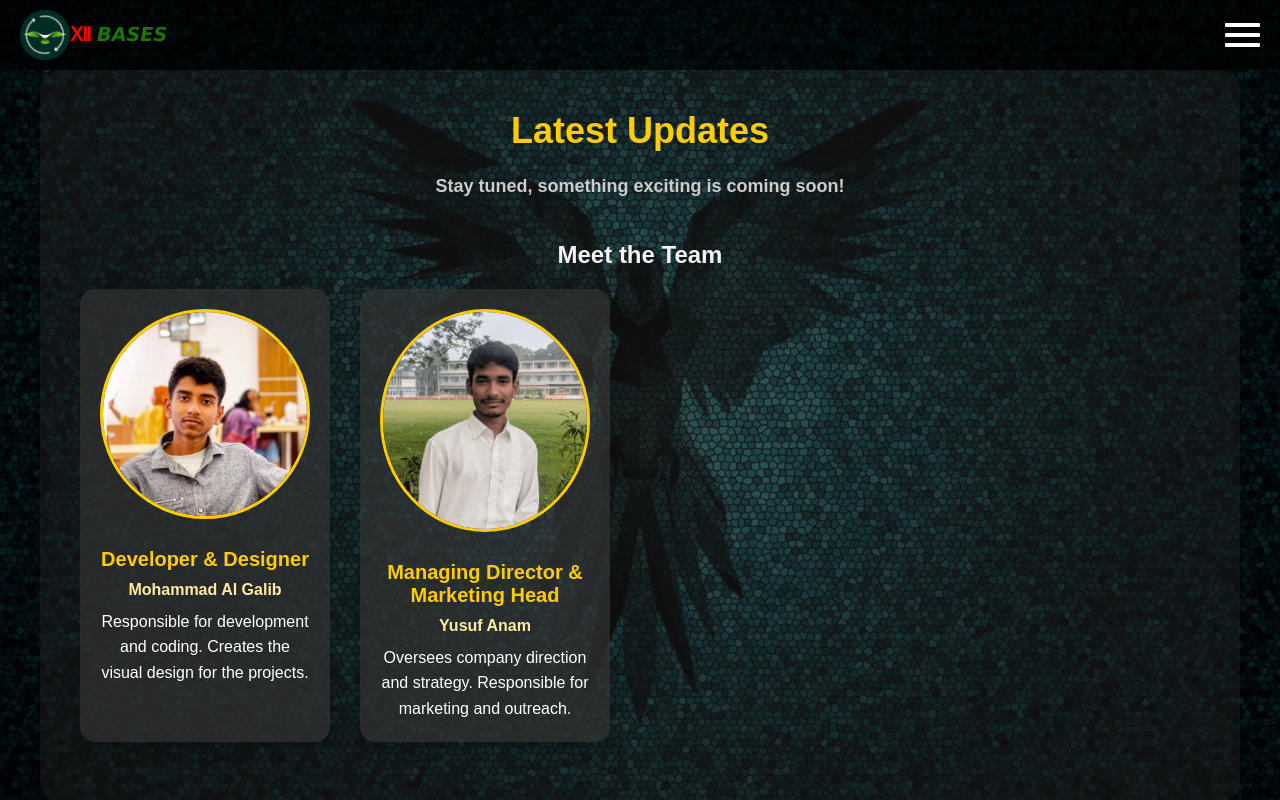
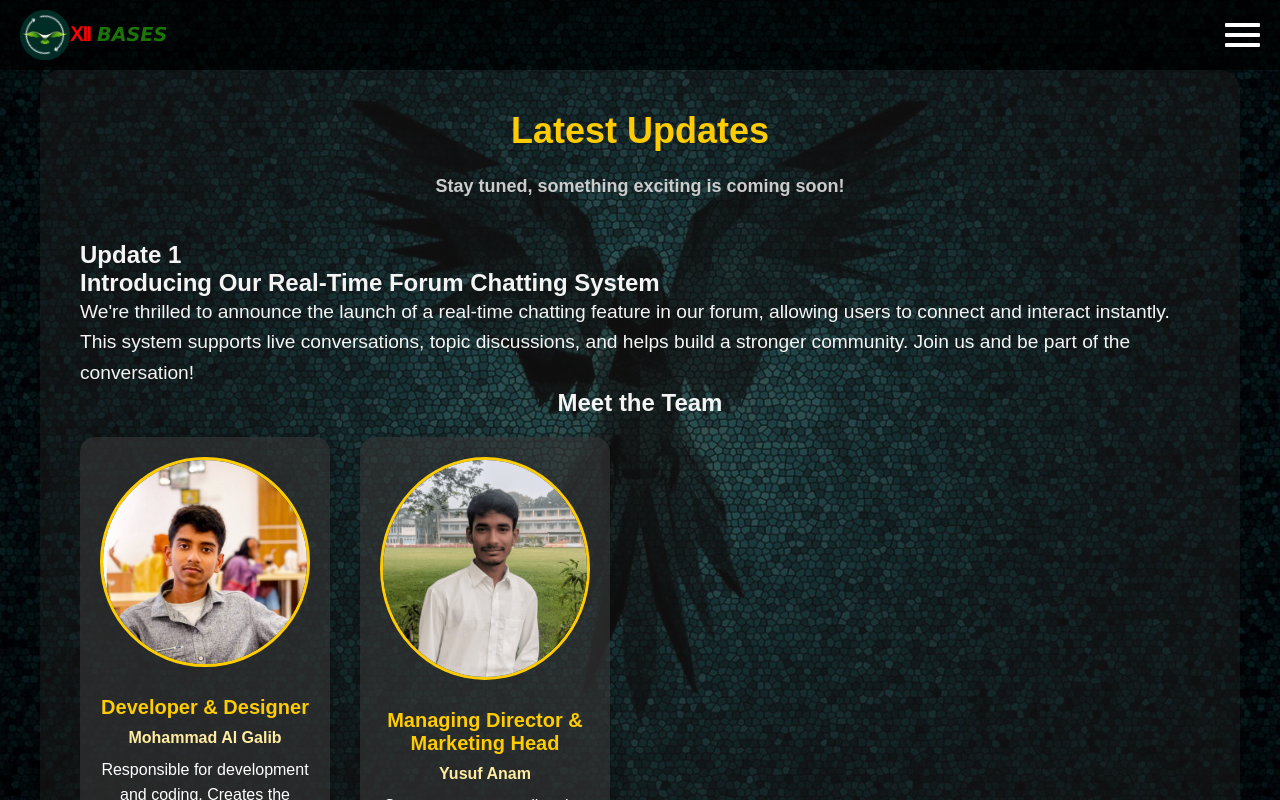
Before and after one commit to GALIB-Dev/12-Bases, a React (Create React App) app: page /updates in a window 1280 px wide. Shown: the top 800 px of the page. Built offline with nearby package versions, Linux system fonts and the light colour scheme.

Commit message:
Navbar and Update

```diff
--- a/src/Navbar.js
+++ b/src/Navbar.js
@@ -34,8 +34,8 @@ const Navbar = () => {
       <ul className={`menu-items ${isOpen ? 'open' : ''}`}>
         <li><Link to="/">Home</Link></li>
         <li><Link to="/updates">Updates</Link></li>
+        <li><Link to="/ChatLogin">Forum</Link></li>
         <li><Link to="/contact">Contact</Link></li>
-        <li><Link to="/ChatLogin">Forum</Link></li>
         <li><Link to="/services">Services</Link></li>
       </ul>
     </nav>
--- a/src/Updates.js
+++ b/src/Updates.js
@@ -25,6 +25,18 @@ function Updates() {
       <p className="updates-description">
         <h4>Stay tuned, something exciting is coming soon!</h4>
       </p>
+
+      {/* New Feature Section */}
+      <div className="new-feature">
+        <h2>Update 1 <br></br>Introducing Our Real-Time Forum Chatting System</h2>
+        <p>
+          We're thrilled to announce the launch of a real-time chatting feature in our forum, allowing users to
+          connect and interact instantly. This system supports live conversations, topic discussions, and helps
+          build a stronger community. Join us and be part of the conversation!
+        </p>
+      </div>
+
+      {/* Meet the Team Section */}
       <div className="team-section">
         <h2>Meet the Team</h2>
         <div className="team-slider">
```
